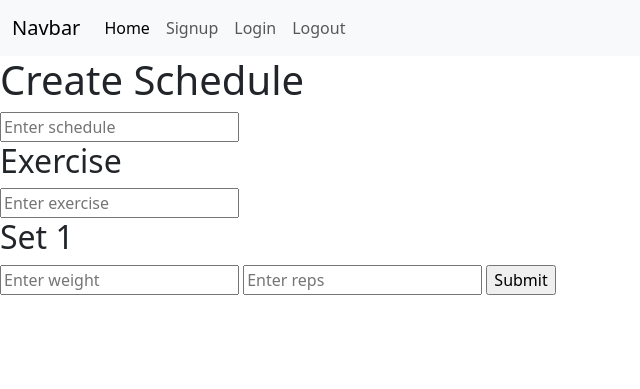
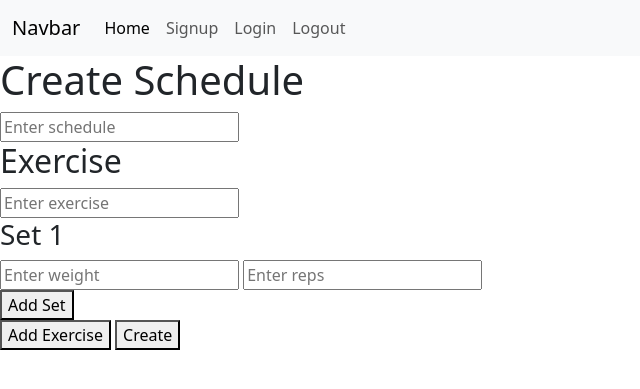
Before and after one commit to PatrickOBrien06/Zenith, a Flask app: page /create_schedule in a window 1280 px wide. Shown: the top 389 px of the page, without its empty margins (0-640 px from the left). Run offline with Flask 3, Linux system fonts and the light colour scheme; a user stored in the database is signed in.

Commit message:
issue: Corrosponding set data to exercise not displaying

```diff
--- a/website/templates/create_schedule.html
+++ b/website/templates/create_schedule.html
@@ -2,22 +2,123 @@
 {% block title %}{% endblock %}
 {% block content %}
 <h1>Create Schedule</h1>
-<form method="post">
+<form id="scheduleForm" method="post">
     <label for="schedule_name">
         <input type="text" placeholder="Enter schedule" name="schedule_name" id="schedule_name">
     </label>
     <h2>Exercise</h2>
-    <label for="exercise_name">
-        <input type="text" placeholder="Enter exercise" name="exercise_name" id="exercise_name">
-    </label>
-    <h2>Set 1</h2>
-    <label for="set_weight">
-        <input type="text" placeholder="Enter weight" name="set_weight" id="set_weight">
-    </label>
-    <label for="set_reps">
-        <input type="text" placeholder="Enter reps" name="set_reps" id="set_reps">
-    </label>
-    <input type="submit" value="Submit">
+    <div id="exercisesContainer">
+        <div class="exercise">
+            <label for="exercise_name">
+                <input type="text" placeholder="Enter exercise" name="exercise_name" class="exercise_input">
+            </label>
+            <div class="sets">
+                <h3>Set 1</h3>
+                <div class="set">
+                    <input type="text" placeholder="Enter weight" name="set_weight" class="set_input">
+                    <input type="text" placeholder="Enter reps" name="set_reps" class="set_input">
+                </div>
+            </div>
+            <button type="button" class="addSetButton">Add Set</button>
+        </div>
+    </div>
+    <button type="button" id="addExerciseButton">Add Exercise</button>
+    <button type="submit">Create</button>
 </form>
 
+<script>
+    let exerciseCount = 1;
+
+    function addSetHandler(button) {
+        button.addEventListener('click', function () {
+            const sets = button.parentNode.querySelector('.sets');
+            const setCount = sets.querySelectorAll('.set').length + 1;
+
+            const newSetDiv = document.createElement('div');
+            newSetDiv.className = 'set';
+
+            const newSetLabel = document.createElement('h3');
+            newSetLabel.innerText = `Set ${setCount}`;
+
+            const newWeightInput = document.createElement('input');
+            newWeightInput.type = 'text';
+            newWeightInput.placeholder = 'Enter weight';
+            newWeightInput.name = `set_weight_${exerciseCount}_${setCount}`;
+            newWeightInput.className = 'set_input';
+
+            const newRepsInput = document.createElement('input');
+            newRepsInput.type = 'text';
+            newRepsInput.placeholder = 'Enter reps';
+            newRepsInput.name = `set_reps_${exerciseCount}_${setCount}`;
+            newRepsInput.className = 'set_input';
+
+            newSetDiv.appendChild(newSetLabel);
+            newSetDiv.appendChild(newWeightInput);
+            newSetDiv.appendChild(newRepsInput);
+
+            sets.appendChild(newSetDiv);
+        });
+    }
+
+    document.getElementById('addExerciseButton').addEventListener('click', function () {
+        exerciseCount++;
+
+        const exercisesContainer = document.getElementById('exercisesContainer');
+        const exerciseDiv = document.createElement('div');
+        exerciseDiv.className = 'exercise';
+
+        const exerciseLabel = document.createElement('h2');
+        exerciseLabel.innerText = 'Exercise';
+
+        const exerciseInput = document.createElement('input');
+        exerciseInput.type = 'text';
+        exerciseInput.placeholder = 'Enter exercise';
+        exerciseInput.name = `exercise_name_${exerciseCount}`;
+        exerciseInput.className = 'exercise_input';
+
+        const setsDiv = document.createElement('div');
+        setsDiv.className = 'sets';
+
+        const setLabel = document.createElement('h3');
+        setLabel.innerText = 'Set 1';
+
+        const setDiv = document.createElement('div');
+        setDiv.className = 'set';
+
+        const weightInput = document.createElement('input');
+        weightInput.type = 'text';
+        weightInput.placeholder = 'Enter weight';
+        weightInput.name = `set_weight_${exerciseCount}_1`;
+        weightInput.className = 'set_input';
+
+        const repsInput = document.createElement('input');
+        repsInput.type = 'text';
+        repsInput.placeholder = 'Enter reps';
+        repsInput.name = `set_reps_${exerciseCount}_1`;
+        repsInput.className = 'set_input';
+
+        setDiv.appendChild(weightInput);
+        setDiv.appendChild(repsInput);
+
+        setsDiv.appendChild(setLabel);
+        setsDiv.appendChild(setDiv);
+
+        exerciseDiv.appendChild(exerciseLabel);
+        exerciseDiv.appendChild(exerciseInput);
+        exerciseDiv.appendChild(setsDiv);
+
+        const addSetButton = document.createElement('button');
+        addSetButton.type = 'button';
+        addSetButton.className = 'addSetButton';
+        addSetButton.innerText = 'Add Set';
+        exerciseDiv.appendChild(addSetButton);
+
+        exercisesContainer.appendChild(exerciseDiv);
+
+        addSetHandler(addSetButton);
+    });
+
+    // Attach event handler to the first 'Add Set' button
+    addSetHandler(document.querySelector('.addSetButton'));
+</script>
 {% endblock %}
--- a/website/training.py
+++ b/website/training.py
@@ -15,32 +15,42 @@ training = Blueprint("training", __name__, template_folder="templates")
 def home():
     schedules = Schedule.query.filter_by(user_id=current_user.id).all()
     exercises = Exercise.query.filter_by(user_id=current_user.id).all()
-    sets = Set.query.filter_by(user_id=current_user.id)
+    sets = Set.query.filter_by(user_id=current_user.id).all()
 
-    return render_template("index.html", schedules=schedules, exercises=exercises, sets=sets)
+    setx = Set.query.all()
+
+    for set in setx:
+        print(set.weight)
+        print(set.reps)
+
+    return render_template("index.html", schedules=schedules, exercises=exercises, sets=sets, current_user=current_user)
 
 # Create Schedule
 @training.route("/create_schedule", methods=["POST", "GET"])
 @login_required
 def create_schedule():
     if request.method == "POST":
+        index = 0
         schedule_name = request.form.get("schedule_name")
-        exercise_name = request.form.get("exercise_name")
-        set_weight = request.form.get("set_weight")
-        set_reps = request.form.get("set_reps")
+        exercise_names = request.form.getlist("exercise_name")
+        sets_weight = request.form.getlist("set_weight")
+        sets_reps = request.form.getlist("set_reps")
 
-        user = User.query.filter_by(email=current_user.email).first()
-
-        schedule = Schedule(schedule_name=schedule_name, user_id=user.id, date_created=datetime.utcnow())
+        schedule = Schedule(schedule_name=schedule_name, date_created=datetime.utcnow(), user_id=current_user.id)
         db.session.add(schedule)
         db.session.commit()
+        # Add the controls and loop through the list
+        for exercise_name in exercise_names:
+            exercise = Exercise(exercise_name=exercise_name, schedule_id=schedule.id, user_id=current_user.id)
+            db.session.add(exercise)
+            db.session.commit()
+            for set_weight in sets_weight:
+                index += 1
+                for set_reps in sets_reps:
+                    set = Set(reps=set_reps[index], weight=set_weight[index], exercise_id=exercise.id, user_id=current_user.id)
+                    db.session.add(set)
+                    db.session.commit()
 
-        exercise = Exercise(exercise_name=exercise_name, schedule_id=schedule.id, user_id=user.id)
-        db.session.add(exercise)
-        db.session.commit()
 
-        set_data = Set(reps=int(set_reps), weight=float(set_weight), exercise_id=exercise.id, user_id=user.id)
-        db.session.add(set_data)
-        db.session.commit()
 
     return render_template("create_schedule.html")
```
Also changed, not shown: website/templates/index.html (+8 -7 lines), instance/project.db.
